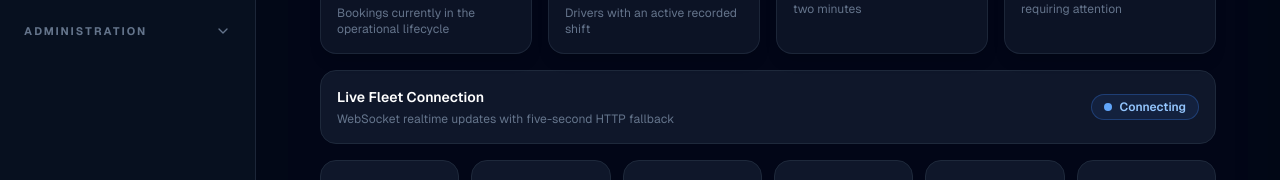
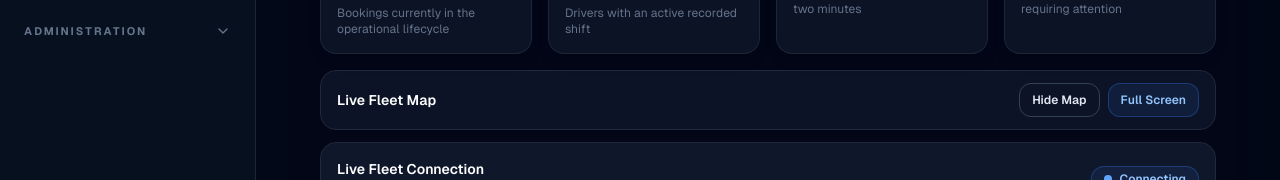
Before and after one commit to alinturig-hub/taxicrm, a Next.js app: page /dashboard/live in a window 1280 px wide. Shown: the part 406-586 px from the top of the page. Built offline with nearby package versions, Linux system fonts and the light colour scheme; no server answers; the database is empty; sample sign-in values are in the browser's storage.

Commit message:
Add live map hide and fullscreen controls

```diff
--- a/src/components/live/LiveOperationsDashboard.tsx
+++ b/src/components/live/LiveOperationsDashboard.tsx
@@ -408,6 +408,8 @@ export default function LiveOperationsDashboard() {
 
   const [selectedBooking, setSelectedBooking] =
     useState<BookingDrawerData | null>(null);
+  const [mapVisible, setMapVisible] = useState(true);
+  const [mapFullscreen, setMapFullscreen] = useState(false);
 
   const reconnectTimer = useRef<ReturnType<typeof setTimeout> | null>(
     null,
@@ -693,8 +695,43 @@ export default function LiveOperationsDashboard() {
           />
         </section>
 
-        <section id="live-map" className="mt-4 scroll-mt-6">
-          <LiveFleetMap />
+        <section
+          id="live-map"
+          className={
+            mapFullscreen
+              ? "fixed inset-0 z-[100] overflow-y-auto bg-slate-950 p-4 sm:p-6"
+              : "mt-4 scroll-mt-6"
+          }
+        >
+          <div className="mb-3 flex items-center justify-between gap-3 rounded-2xl border border-slate-800 bg-slate-900/80 px-4 py-3">
+            <p className="text-sm font-semibold text-white">
+              Live Fleet Map
+            </p>
+
+            <div className="flex gap-2">
+              {!mapFullscreen && (
+                <button
+                  type="button"
+                  onClick={() => setMapVisible((v) => !v)}
+                  className="rounded-xl border border-slate-700 px-3 py-2 text-xs font-semibold text-slate-200"
+                >
+                  {mapVisible ? "Hide Map" : "Show Map"}
+                </button>
+              )}
+
+              {mapVisible && (
+                <button
+                  type="button"
+                  onClick={() => setMapFullscreen((v) => !v)}
+                  className="rounded-xl border border-blue-500/30 bg-blue-500/10 px-3 py-2 text-xs font-semibold text-blue-300"
+                >
+                  {mapFullscreen ? "Exit Full Screen" : "Full Screen"}
+                </button>
+              )}
+            </div>
+          </div>
+
+          {mapVisible && <LiveFleetMap />}
         </section>
 
         <section className="mt-4 grid gap-4 xl:grid-cols-2">
```
